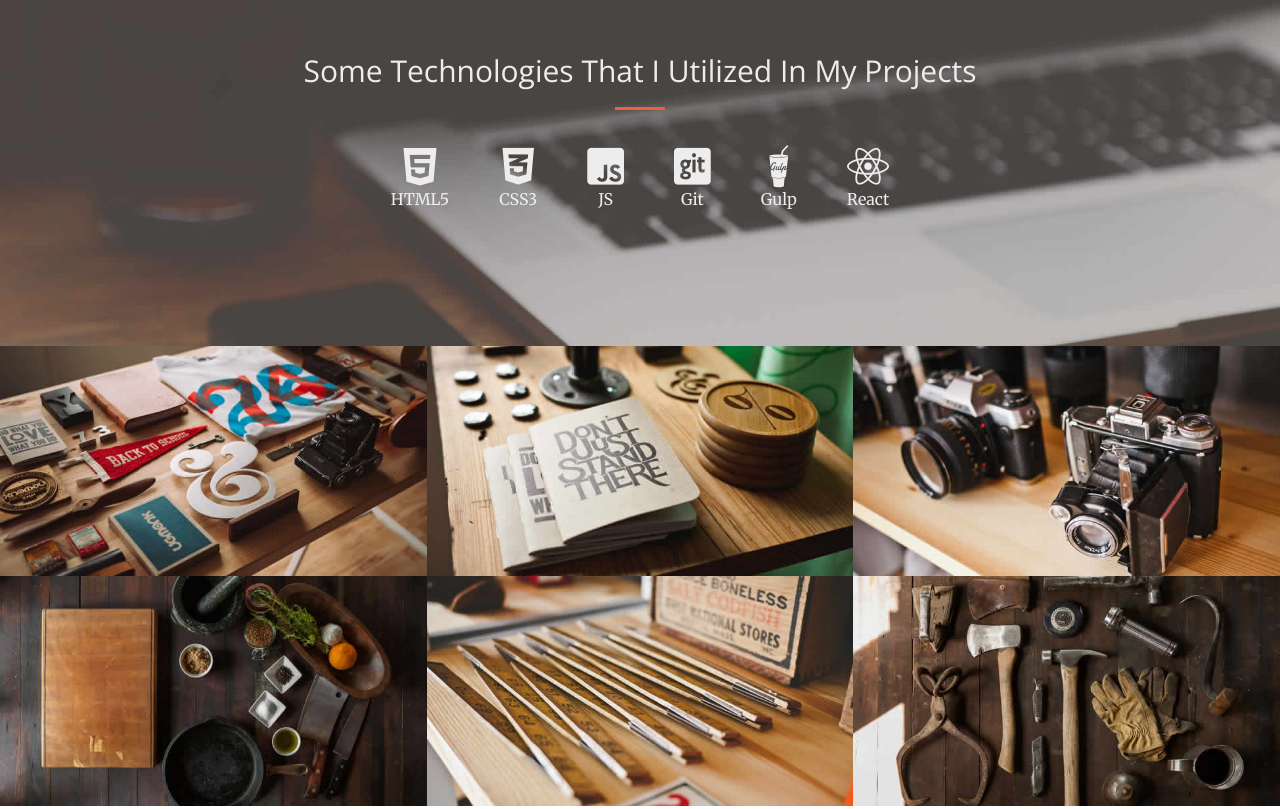
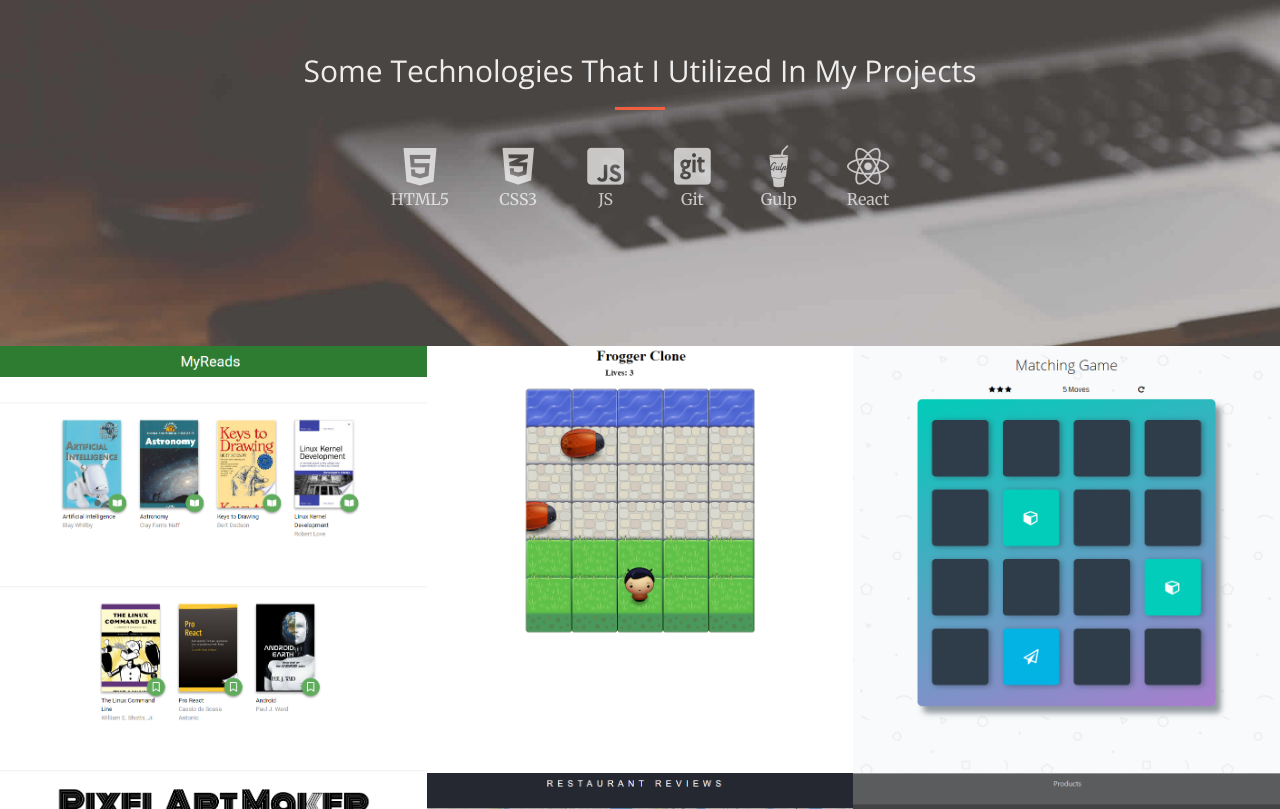
Before and after one commit to Dragwar/My-Portfolio, a website: page index.html in a window 1280 px wide. Shown: the part 1420-2229 px from the top of the page. Drawn offline with nearby package versions, Linux system fonts and the light colour scheme; files that its build step writes are made by us from their sources.

Commit message:
Added Project images and fixed the styling for those images

```diff
--- a/css/style.css
+++ b/css/style.css
@@ -443,7 +443,7 @@ header {
 }
 
 .skill-wrapper {
-  color: #ededed;
+  color: rgba(255,255,255,.7);
   display: flex;
   flex-flow: row wrap;
   justify-content: center;
@@ -461,3 +461,8 @@ div.contact-me-wrapper + div {
   display: flex;
   justify-content: space-evenly;
 }
+
+.popup-gallery {
+  display: flex;
+  flex-flow: row wrap;
+}
--- a/index.html
+++ b/index.html
@@ -148,7 +148,7 @@
 
                 <div class="col-lg-4 col-sm-6">
                     <a href="https://github.com/Dragwar/SD260-Final-Project" target="_blank" class="portfolio-box">
-                        <img src="img/portfolio/thumbnails/1.jpg" class="img-responsive" alt="">
+                        <img src="./img/portfolio/thumbnails/MyReads.PNG" class="img-responsive" alt="project-image">
                         <div class="portfolio-box-caption">
                             <div class="portfolio-box-caption-content">
                                 <div class="project-category text-faded">
@@ -164,7 +164,7 @@
 
                 <div class="col-lg-4 col-sm-6">
                     <a href="https://github.com/Dragwar/SD-120-Frogger-Clone" target="_blank" class="portfolio-box">
-                        <img src="img/portfolio/thumbnails/2.jpg" class="img-responsive" alt="">
+                        <img src="./img/portfolio/thumbnails/FroggerClone.PNG" class="img-responsive" alt="project-image">
                         <div class="portfolio-box-caption">
                             <div class="portfolio-box-caption-content">
                                 <div class="project-category text-faded">
@@ -180,7 +180,7 @@
 
                 <div class="col-lg-4 col-sm-6">
                     <a href="https://github.com/Dragwar/SD110-Matching-Card-Game" target="_blank" class="portfolio-box">
-                        <img src="img/portfolio/thumbnails/3.jpg" class="img-responsive" alt="">
+                        <img src="./img/portfolio/thumbnails/MatchingCardGame.PNG" class="img-responsive" alt="project-image">
                         <div class="portfolio-box-caption">
                             <div class="portfolio-box-caption-content">
                                 <div class="project-category text-faded">
@@ -196,7 +196,7 @@
 
                 <div class="col-lg-4 col-sm-6">
                     <a href="https://github.com/Dragwar/SD110-Project-Pixel-Art-Maker" target="_blank" class="portfolio-box">
-                        <img src="img/portfolio/thumbnails/4.jpg" class="img-responsive" alt="">
+                        <img src="./img/portfolio/thumbnails/PixelArtMaker.PNG" class="img-responsive" alt="project-image" height="600" width="600">
                         <div class="portfolio-box-caption">
                             <div class="portfolio-box-caption-content">
                                 <div class="project-category text-faded">
@@ -212,7 +212,7 @@
 
                 <div class="col-lg-4 col-sm-6">
                     <a href="https://github.com/Dragwar/SD140-Final-Project" target="_blank" class="portfolio-box">
-                        <img src="img/portfolio/thumbnails/5.jpg" class="img-responsive" alt="">
+                        <img src="./img/portfolio/thumbnails/RestaurantReviews.PNG" class="img-responsive" alt="project-image" height="600" width="600">
                         <div class="portfolio-box-caption">
                             <div class="portfolio-box-caption-content">
                                 <div class="project-category text-faded">
@@ -228,7 +228,7 @@
 
                 <div class="col-lg-4 col-sm-6">
                     <a href="https://github.com/Dragwar/SD260-Exercise-Shopping-Cart" target="_blank" class="portfolio-box">
-                        <img src="img/portfolio/thumbnails/6.jpg" class="img-responsive" alt="">
+                        <img src="./img/portfolio/thumbnails/Cart.PNG" class="img-responsive" alt="project-image" height="600" width="600">
                         <div class="portfolio-box-caption">
                             <div class="portfolio-box-caption-content">
                                 <div class="project-category text-faded">
```
Also changed, not shown: css/style.min.css, img/portfolio/fullsize/1.jpg (deleted), img/portfolio/fullsize/2.jpg (deleted), img/portfolio/fullsize/3.jpg (deleted), img/portfolio/fullsize/4.jpg (deleted), img/portfolio/fullsize/5.jpg (deleted), img/portfolio/fullsize/6.jpg (deleted), img/portfolio/thumbnails/1.jpg (deleted), img/portfolio/thumbnails/2.jpg (deleted), img/portfolio/thumbnails/3.jpg (deleted), img/portfolio/thumbnails/4.jpg (deleted), img/portfolio/thumbnails/5.jpg (deleted), img/portfolio/thumbnails/6.jpg (deleted), img/portfolio/thumbnails/Cart.PNG (added), 5 more files.
